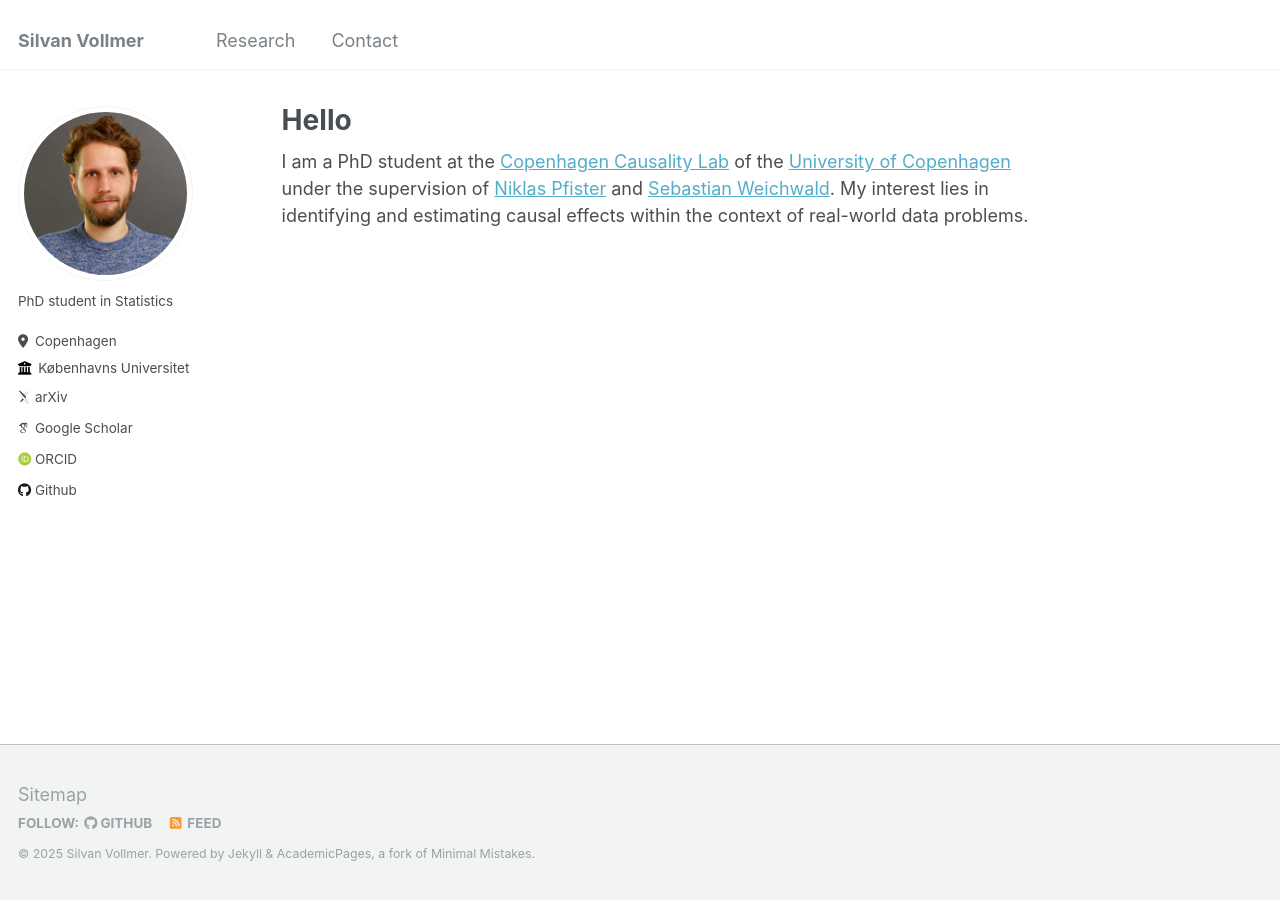
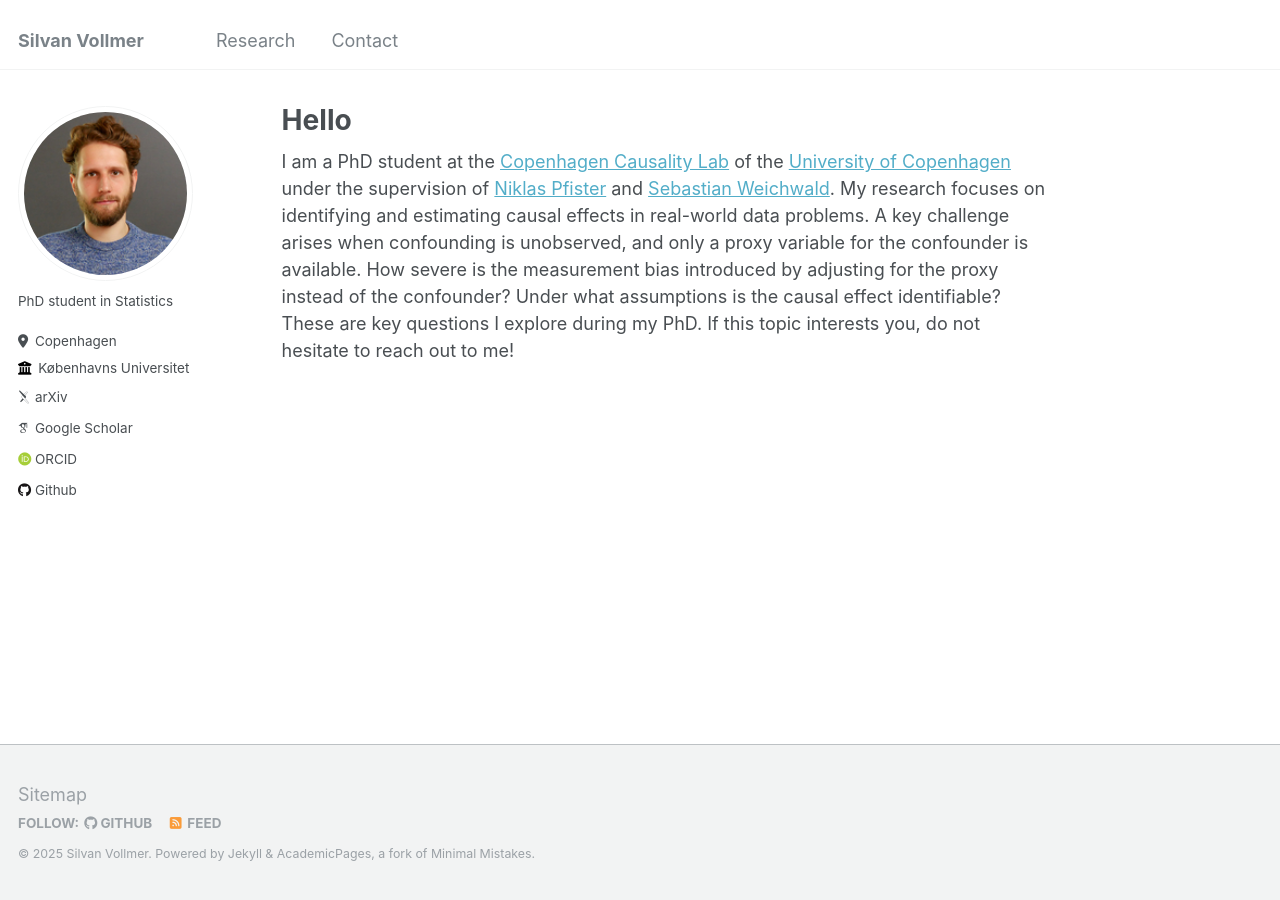
Before and after one commit to silvanvollmer/silvanvollmer.github.io, a Jekyll site: the page built from _pages/about.md, in a window 1280 px wide. Built offline with Jekyll 4.4.1, drawn with Linux system fonts in a browser that asks for light colours; some web fonts are replaced.

Commit message:
Update about.md

```diff
--- a/_pages/about.md
+++ b/_pages/about.md
@@ -7,4 +7,4 @@ redirect_from:
   - /about.html
 ---
 
-I am a PhD student at the [Copenhagen Causality Lab](https://cocala.github.io/) of the [University of Copenhagen](https://www.math.ku.dk/english/research/spt/cocala/) under the supervision of [Niklas Pfister](https://niklaspfister.github.io/) and [Sebastian Weichwald](https://sweichwald.de/). My interest lies in identifying and estimating causal effects within the context of real-world data problems.
+I am a PhD student at the [Copenhagen Causality Lab](https://cocala.github.io/) of the [University of Copenhagen](https://www.math.ku.dk/english/research/spt/cocala/) under the supervision of [Niklas Pfister](https://niklaspfister.github.io/) and [Sebastian Weichwald](https://sweichwald.de/). My research focuses on identifying and estimating causal effects in real-world data problems. A key challenge arises when confounding is unobserved, and only a proxy variable for the confounder is available. How severe is the measurement bias introduced by adjusting for the proxy instead of the confounder? Under what assumptions is the causal effect identifiable? These are key questions I explore during my PhD. If this topic interests you, do not hesitate to reach out to me!
```
